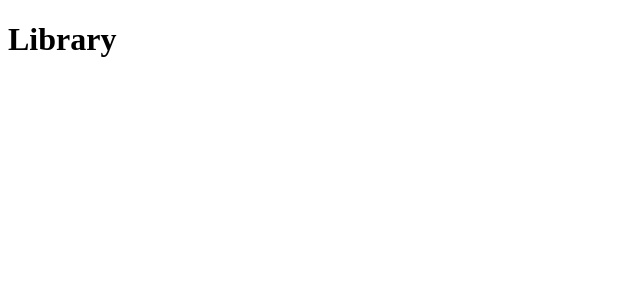
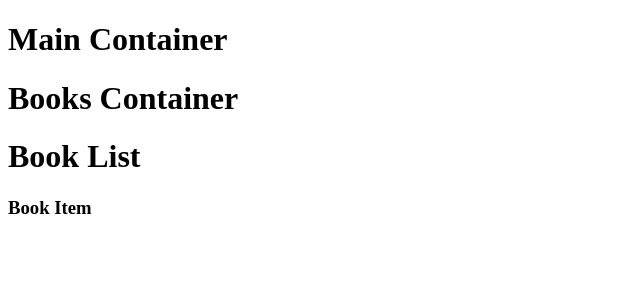
Before and after one commit to ZachMHamilton/Library-Project, a React app: page / in a window 1280 px wide. Shown: the top 300 px of the page, without its empty margins (0-640 px from the left). Built offline with nearby package versions, Linux system fonts and the light colour scheme.

Commit message:
created jsx for books

```diff
--- a/client/App.jsx
+++ b/client/App.jsx
@@ -1,7 +1,12 @@
 import React from 'react';
+import MainContainer from './containers/MainContainer.jsx';
 
 const App = () => {
-  return <h1>Library</h1>;
+  return (
+    <div>
+      <MainContainer />
+    </div>
+  );
 };
 
 export default App;
--- /dev/null
+++ b/client/components/BookItem.jsx
@@ -0,0 +1,7 @@
+import React from 'react';
+
+const BookItem = () => {
+  return <h3>Book Item</h3>;
+};
+
+export default BookItem;
--- /dev/null
+++ b/client/components/BookList.jsx
@@ -0,0 +1,13 @@
+import React from 'react';
+import BookItem from './BookItem.jsx';
+
+const BookList = () => {
+  return (
+    <div>
+      <h1>Book List</h1>
+      <BookItem />
+    </div>
+  );
+};
+
+export default BookList;
--- /dev/null
+++ b/client/containers/BookContainer.jsx
@@ -0,0 +1,13 @@
+import React from 'react';
+import BookList from '../components/BookList.jsx';
+
+const BooksContainer = () => {
+  return (
+    <div>
+      <h1>Books Container</h1>
+      <BookList />
+    </div>
+  );
+};
+
+export default BooksContainer;
--- /dev/null
+++ b/client/containers/MainContainer.jsx
@@ -0,0 +1,13 @@
+import React from 'react';
+import BooksContainer from './BookContainer.jsx';
+
+const MainContainer = () => {
+  return (
+    <div>
+      <h1>Main Container</h1>
+      <BooksContainer />
+    </div>
+  );
+};
+
+export default MainContainer;
```
